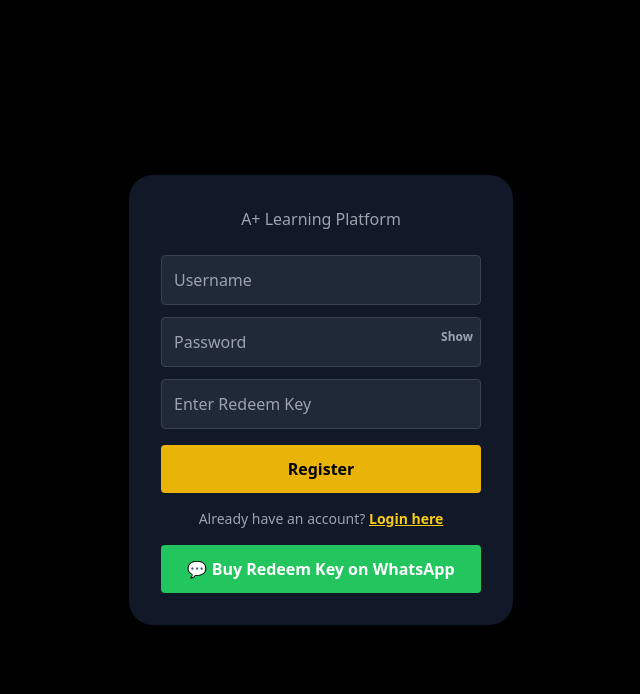
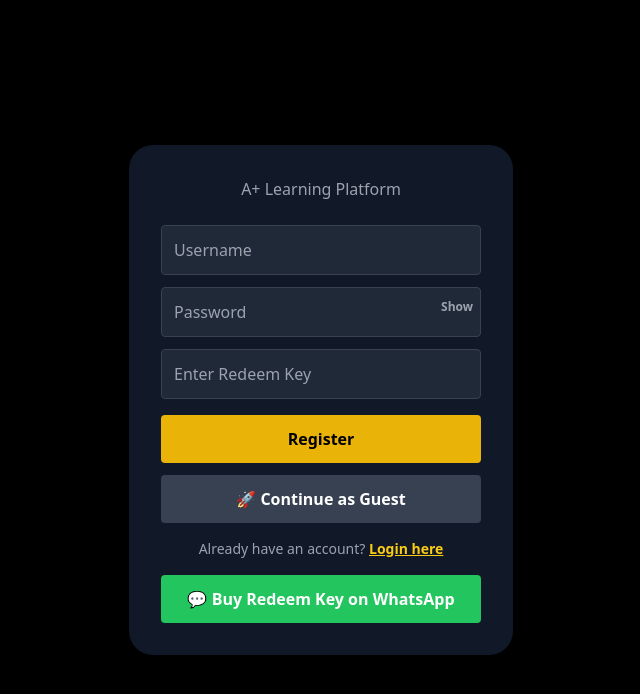
Before and after one commit to emographics22/aplus-learning, a website: page public/register.html in a window 1280 px wide. Shown: the whole page, without its empty margins (319-959 px from the left). Drawn offline with nearby package versions, Linux system fonts and the light colour scheme.

Commit message:
Add Continue as Guest button on login and register pages

```diff
--- a/public/register.html
+++ b/public/register.html
@@ -58,6 +58,11 @@
         Register
       </button>
 
+      <!-- Guest Button -->
+      <a href="dashboard.html" class="block w-full bg-gray-700 hover:bg-gray-600 text-white font-bold py-3 rounded transition duration-200 text-base text-center mt-3">
+        🚀 Continue as Guest
+      </a>
+
       <!-- Login Link -->
       <p class="text-gray-400 text-xs sm:text-sm text-center mt-4">
         Already have an account?
```
Also changed, not shown: public/login.html (+5 -0 lines).
